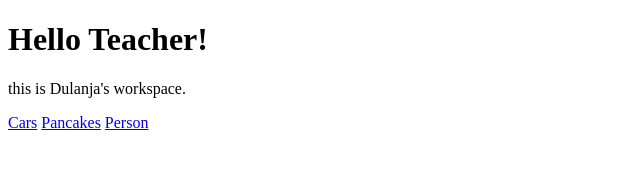
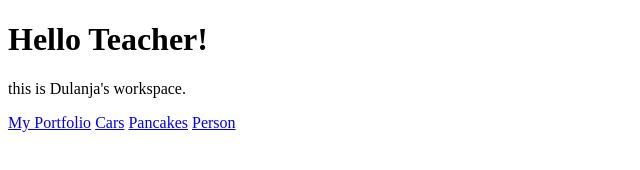
Before and after one commit to DulanjaT/DulanjaT.github.io, a plain HTML site: page index.html in a window 1280 px wide. Shown: the whole page, without its empty margins (0-640 px from the left). Drawn offline with Linux system fonts and the light colour scheme.

Commit message:
adding portfolio to index file again

```diff
--- a/index.html
+++ b/index.html
@@ -8,7 +8,7 @@
   <body>
     <h1>Hello Teacher!</h1>
     <p>this is Dulanja's workspace.</p>
-    <a href="MyPortfolio/"></a>
+    <a href="MyPortfolio/">My Portfolio</a>
     <a href="Cars/">Cars</a>
     <a href="Pancakes/">Pancakes</a>
     <a href="Person/">Person</a>
```
